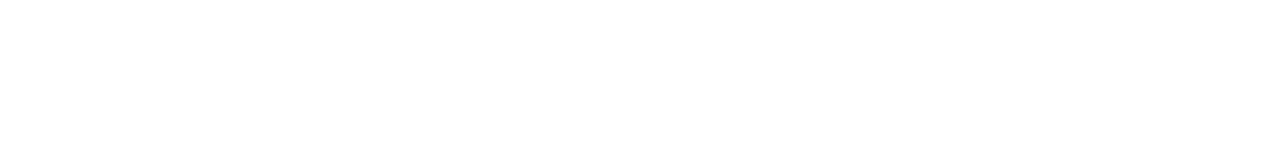
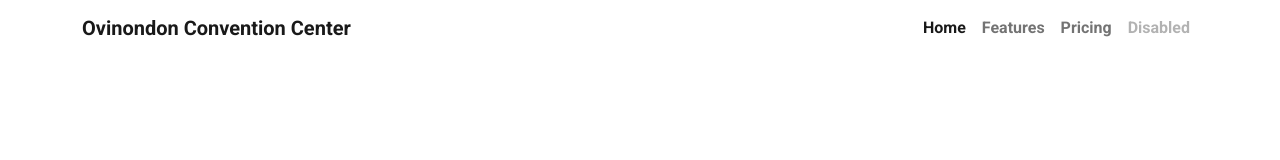
Before and after one commit to Md-Mobassher/convension-center, a plain HTML site: page index.html in a window 1280 px wide. Drawn offline with nearby package versions, Linux system fonts and the light colour scheme; files that its build step writes are made by us from their sources.

Commit message:
navigation added

```diff
--- a/css/style.css
+++ b/css/style.css
@@ -0,0 +1,6 @@
+@import url('https://fonts.googleapis.com/css2?family=Oxygen:wght@300;400;700&family=Roboto:wght@300;400;500;700&display=swap');
+
+body{
+    font-family: 'Oxygen', sans-serif;
+    font-family: 'Roboto', sans-serif;
+}
--- a/index.html
+++ b/index.html
@@ -18,7 +18,33 @@
 </head>
 <body>
     <!-- header area  -->
-    <header>
+    <header id="#home">
+        <div class="navigation">
+            <nav class="navbar navbar-expand-lg navbar-light">
+                <div class="container">
+                  <a class="navbar-brand fw-bold" href="#">Ovinondon Convention Center</a>
+                  <button class="navbar-toggler" type="button" data-bs-toggle="collapse" data-bs-target="#navbarNav" aria-controls="navbarNav" aria-expanded="false" aria-label="Toggle navigation">
+                    <span class="navbar-toggler-icon"></span>
+                  </button>
+                  <div class="collapse navbar-collapse" id="navbarNav">
+                    <ul class="navbar-nav ms-auto fw-bold">
+                      <li class="nav-item">
+                        <a class="nav-link active" aria-current="page" href="#">Home</a>
+                      </li>
+                      <li class="nav-item">
+                        <a class="nav-link" href="#">Features</a>
+                      </li>
+                      <li class="nav-item">
+                        <a class="nav-link" href="#">Pricing</a>
+                      </li>
+                      <li class="nav-item">
+                        <a class="nav-link disabled">Disabled</a>
+                      </li>
+                    </ul>
+                  </div>
+                </div>
+              </nav>
+        </div>
 
     </header>
 
```
